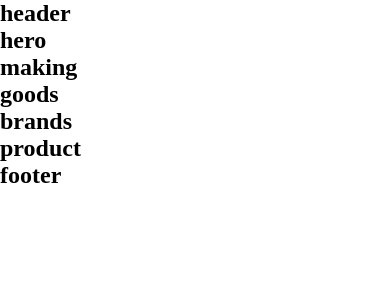
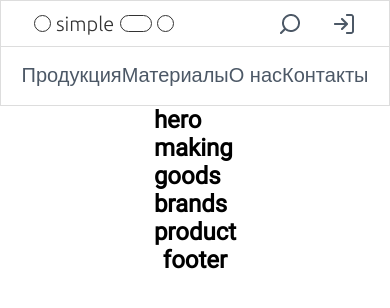
Before and after one commit to andymedtech/2023.09.25_FSD_coursework_PaperProject, a plain HTML site: page index.html in a window 390 px wide. Drawn offline with Linux system fonts and the light colour scheme.

Commit message:
init: header

```diff
--- a/index.html
+++ b/index.html
@@ -8,20 +8,39 @@
     <meta name="keywords" content="css, product, page, paper">
     <!-- Favicon -->
     <link rel="icon" href="./ico/favicon.ico">
-    <title>Andrey's coursework by 25.09.2023</title>
+    <title>Andrey's Coursework by 25.09.2023</title>
     <title>Document</title>
     <!-- Links for Global Used -->
     <link rel="stylesheet" href="./css/global.css">
     <!-- Links for Sections of the Page -->
+    <link rel="stylesheet" href="./css/header.css">
     <link rel="stylesheet" href="./css/hero.css">
     <link rel="stylesheet" href="./css/making.css">
     <link rel="stylesheet" href="./css/goods.css">
     <link rel="stylesheet" href="./css/brands.css">
     <link rel="stylesheet" href="./css/product.css">
+    <link rel="stylesheet" href="./css/.css">
 </head>
 <body>
     <header>
-        <h2>header</h2>
+        <div class="header__logo">
+            <div class="header__logo__dot"></div>
+            <div class="header__logo__text">simple</div>
+            <div class="header__logo__dash"></div>
+            <div class="header__logo__dot"></div>
+        </div>
+        <div class="header__menu"></div>
+        <div class="header__line"></div>
+        <nav class="header__navigation">
+            <button>Продукция</button>
+            <button>Материалы</button>
+            <button>О нас</button>
+            <button>Контакты</button>
+        </nav>
+        <div class="header__buttons">
+            <div class="header__buttons__search"></div>
+            <div class="header__buttons__log_in"></div>
+        </div>
     </header>
     <main>
         <section class="hero">
--- a/scss/global.scss
+++ b/scss/global.scss
@@ -1,5 +1,24 @@
+@font-face {
+    font-family: 'Font_Logo';
+    src: url(../fonts/Ubuntu-Light.ttf);
+}
+@font-face {
+    font-family: 'Font_Regular';
+    src: url(../fonts/Roboto-Regular.ttf);
+}
+
 * {
     margin: 0;
     padding: 0;
     box-sizing: border-box;
 }
+
+body {
+    display: flex;
+    flex-direction: column;
+    justify-content: center;
+    align-items: center;
+    font-family: 'Font_Regular';
+    font-weight: 400;
+    background-color: white;
+}
--- a/scss/header.scss
+++ b/scss/header.scss
@@ -0,0 +1,242 @@
+$header__color__border: #DDDDDD;
+$header__color__logo: #333333;
+$header__color__background: white;
+$header__color__buttons: #4C5866;
+$header__color__avtive: #7875FE;
+
+header {
+    max-width: 1440px;
+    min-width: 320px;
+    width: 100vw;
+    min-height: 80px;
+
+    display: grid;
+    grid-template-columns: 21.2% 16.4% 45.6% 16.8%;
+    grid-template-rows: 1fr;
+    justify-content: space-between;
+    align-content: center;
+    align-items: center;
+    padding: 28px 0;
+
+    border: 1px solid $header__color__border;
+    border-bottom: none;
+
+    .header__logo {
+        justify-self: end;
+
+        display: flex;
+        justify-content: center;
+        align-items: center;
+        gap: 5px;
+        width: 140px;
+        height: 22px;
+        color: $header__color__logo;
+
+        .header__logo__dot {
+            width: 17px;
+            height: 17px;
+            border: 1px solid;
+            border-radius: 50%;
+        }
+
+        .header__logo__text {
+            font-family: 'Font_Logo';
+            font-weight: 300;
+            font-size: 20px;
+            line-height: 22.98px;
+            width: 59px;
+            height: 23px;
+        }
+
+        .header__logo__dash {
+            width: 32px;
+            height: 17px;
+            border: 1px solid;
+            border-radius: calc(17px / 2);
+        }
+    }
+
+    .header__menu {
+    }
+
+    .header__line {
+        display: none;
+    }
+
+    .header__navigation {
+        justify-self: flex-end;
+
+        max-width: 656px;
+        width: 100%;
+        height: 24px;
+
+        display: grid;
+        grid-template-columns: repeat(4,auto);
+        justify-content: space-evenly;
+
+        button {
+            font-weight: 400;
+            font-size: 20px;
+            line-height: 23.44px;
+            width: max-content;
+            height: 23px;
+            border: none;
+            background-color: $header__color__background;
+            color: $header__color__buttons;
+        }
+
+        button:hover {
+            color: $header__color__avtive;
+        }
+    }
+
+    .header__buttons {
+        justify-self: start;
+
+        display: flex;
+        justify-content: space-between;
+        align-items: center;
+        width: 78px;
+        height: 24px;
+
+        div {
+            width: 24px;
+            height: 24px;
+        }
+
+        .header__buttons__search {
+            background-image: url(../ico/search.png);
+        }
+
+        .header__buttons__search:hover {
+            background-image: url(../ico/search_active.png);
+        }
+
+        .header__buttons__log_in {
+            background-image: url(../ico/log_in.png);
+        }
+
+        .header__buttons__log_in:hover {
+            background-image: url(../ico/log_in_active.png);
+        }
+    }
+}
+
+@media (max-width: 768px) {
+    header {
+        max-width: 768px;
+        min-height: 106px;
+
+        grid-template-columns: 1fr 1fr;
+        grid-template-rows: 45px 1px 60px;
+        justify-content: space-between;
+
+        padding-top: 0;
+        padding-bottom: 0;
+        padding-left: 39px;
+        padding-right: 35px;
+
+        border: 1px solid $header__color__border;
+
+        .header__logo {
+            justify-self: start;
+        }
+
+        .header__menu {
+            display: none;
+        }
+
+        .header__line {
+            display: block;
+            order: 2;
+            grid-column: span 2;
+            border-top: 1px solid $header__color__border;
+            margin-left: -39px;
+            margin-right: -35px;
+        }
+
+        .header__navigation {
+            order: 3;
+            grid-column: span 2;
+            justify-self: center;
+
+            max-width: 694px;
+            justify-content: space-between;
+        }
+
+        .header__buttons {
+            order: 1;
+            justify-self: end;
+        }
+    }
+}
+
+@media (max-width: 576px) {
+    header {
+        max-width: 576px;
+        min-height: 104px;
+
+        grid-template-rows: 45px 1px 58px;
+
+        padding-left: 33px;
+        padding-right: 33px;
+
+        .header__line {
+            margin-left: -33px;
+            margin-right: -33px;
+        }
+
+        .header__navigation {
+            max-width: 510px;
+        }
+    }
+}
+
+@media (max-width: 400px) {
+    header {
+        .header__navigation {
+            justify-content: space-between;
+            justify-content: center;
+        }
+    }
+}
+
+@media (max-width: 320px) {
+    header {
+        max-width: 320px;
+        min-height: 105px;
+        grid-template-rows: 45px 1px 59px;
+        padding-left: 20px;
+        padding-right: 20px;
+
+        .header__logo {
+            justify-self: center;
+            grid-column: span 2;
+        }
+
+        .header__menu {
+            display: block;
+            order: 2;
+            width: 30px;
+            height: 30px;
+            background-image: url(../ico/menu.png);
+            background-position: center;
+            background-size: contain;
+            background-repeat: no-repeat;
+        }
+
+        .header__line {
+            order: 1;
+            margin-left: -20px;
+            margin-right: -20px;
+        }
+
+        .header__navigation {
+            display: none;
+        }
+
+        .header__buttons {
+            order: 3;
+        }
+    }
+}
```
Also changed, not shown: css/footer.css (added), css/global.css, css/header.css, fonts/Roboto-Regular.ttf (added), fonts/Ubuntu-Light.ttf (added), ico/log_in.png (added), ico/log_in_active.png (added), ico/menu.png (added), ico/search.png (added), ico/search_active.png (added), scss/footer.scss (added), 3 other files.
